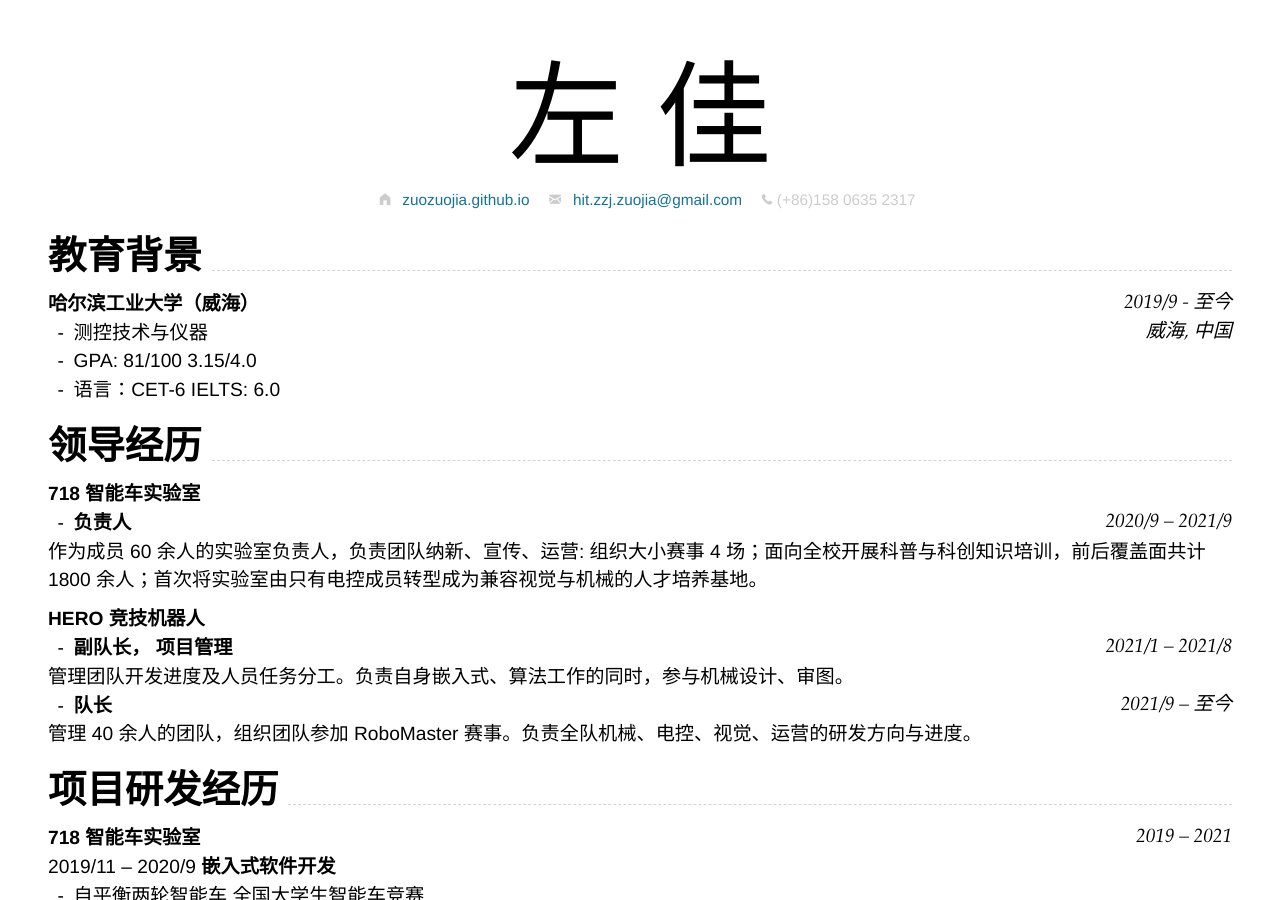
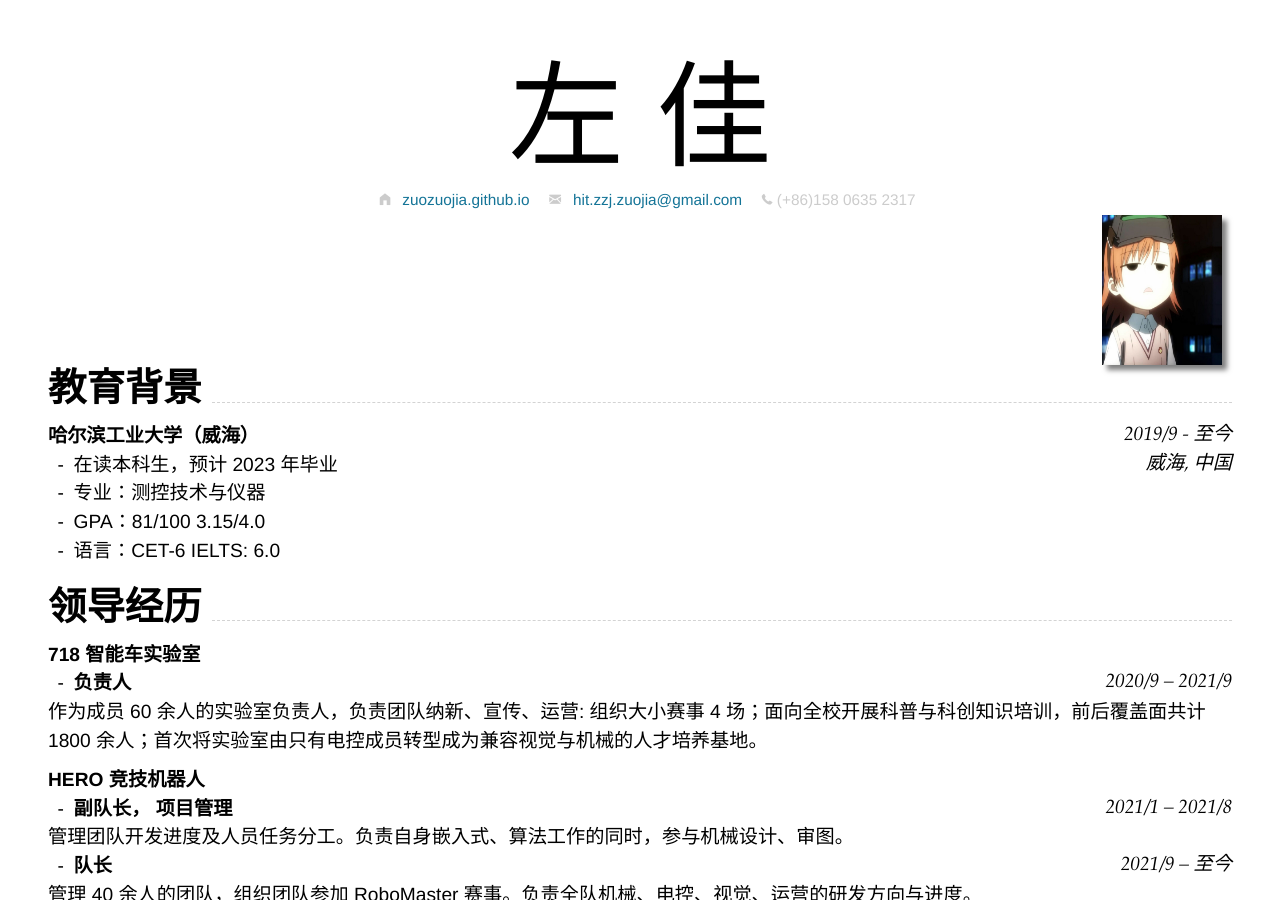
Before and after one commit to zuozuojia/CV_zh, a Jekyll site: the page built from index.md, in a window 1280 px wide and 900 px high. Built offline with Jekyll 4.4.1, drawn with Linux system fonts in a browser that asks for light colours; nearby versions of some CDN libraries.

Commit message:
add images, fix bug of :

````diff
--- a/index.md
+++ b/index.md
@@ -11,7 +11,9 @@ phone: (+86)158 0635 2317
 ---
 
 # **左 佳**
-
+<!-- <img style="float:right" src="https://img-blog.csdnimg.cn/2020071713464647.png" width = "200" height = "250" alt="1" /> -->
+<!-- <img src="https://img-blog.csdnimg.cn/2020071713464647.png" width="120px" height="150px" style="float:right 5px 5px 5px rgba(0,0,0,.5);"> -->
+<!-- <img src="https://img-blog.csdnimg.cn/2020071713464647.png" width="5%"> -->
 <!--
 include contact information from the front matter
 Supported arguments:
@@ -22,6 +24,11 @@ Supported arguments:
 
 {% include cv-contact.html %}
 
+<div>
+  <div style="float: right;margin-right: 10px;">
+    <img src="./images/1.jpg" width="120px" height="150px" style="box-shadow: 5px 5px 5px rgba(0,0,0,.5);">
+  </div>
+</div>
 ## **教育背景**
 
 ### **哈尔滨工业大学（威海）** `2019/9 - 至今`
@@ -29,9 +36,9 @@ Supported arguments:
 ```
 威海, 中国
 ```
-
-- 测控技术与仪器
-- GPA: 81/100     3.15/4.0
+- 在读本科生，预计 2023 年毕业
+- 专业：测控技术与仪器
+- GPA：81/100     3.15/4.0
 - 语言：CET-6     IELTS: 6.0
 
 ## **领导经历**
````
Also changed, not shown: images/1.jpg (added).
